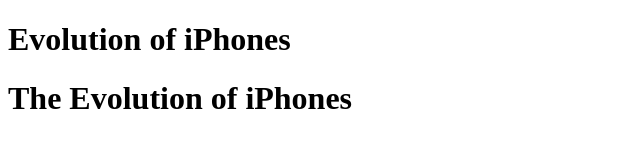
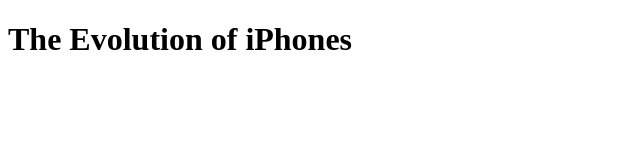
Before and after one commit to helloitsmebander/mywebpage, a plain HTML site: page index.html in a window 1280 px wide. Shown: the whole page, without its empty margins (0-640 px from the left). Drawn offline with Linux system fonts and the light colour scheme.

Commit message:
Update index.html

```diff
--- a/index.html
+++ b/index.html
@@ -2,10 +2,11 @@
 <html>
 <body>
 
-<h1>Evolution of iPhones
+<h1>The Evolution of iPhones
   </h1>
 
-  <h1> The Evolution of iPhones</h1>
+  <body>
+
 <p> </p>
 
 </body>
```
